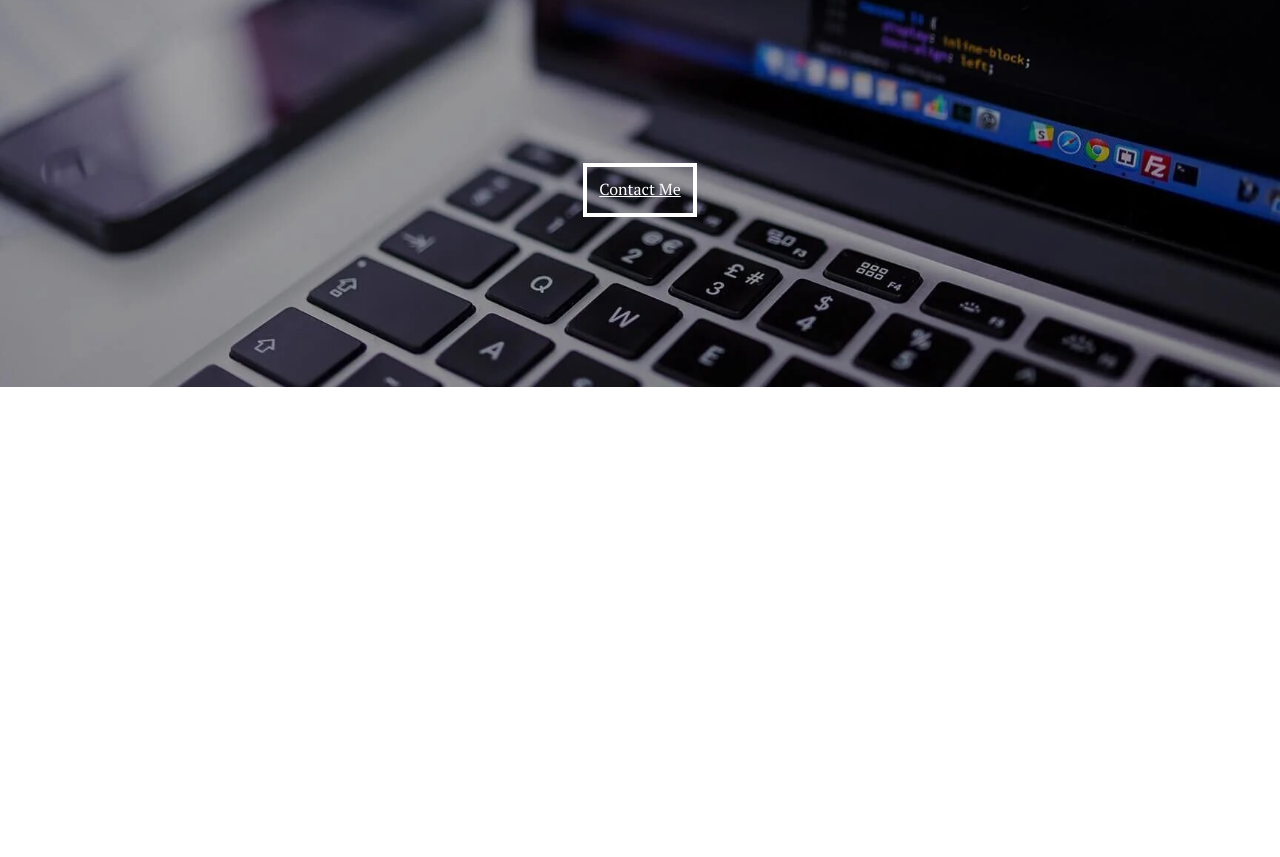
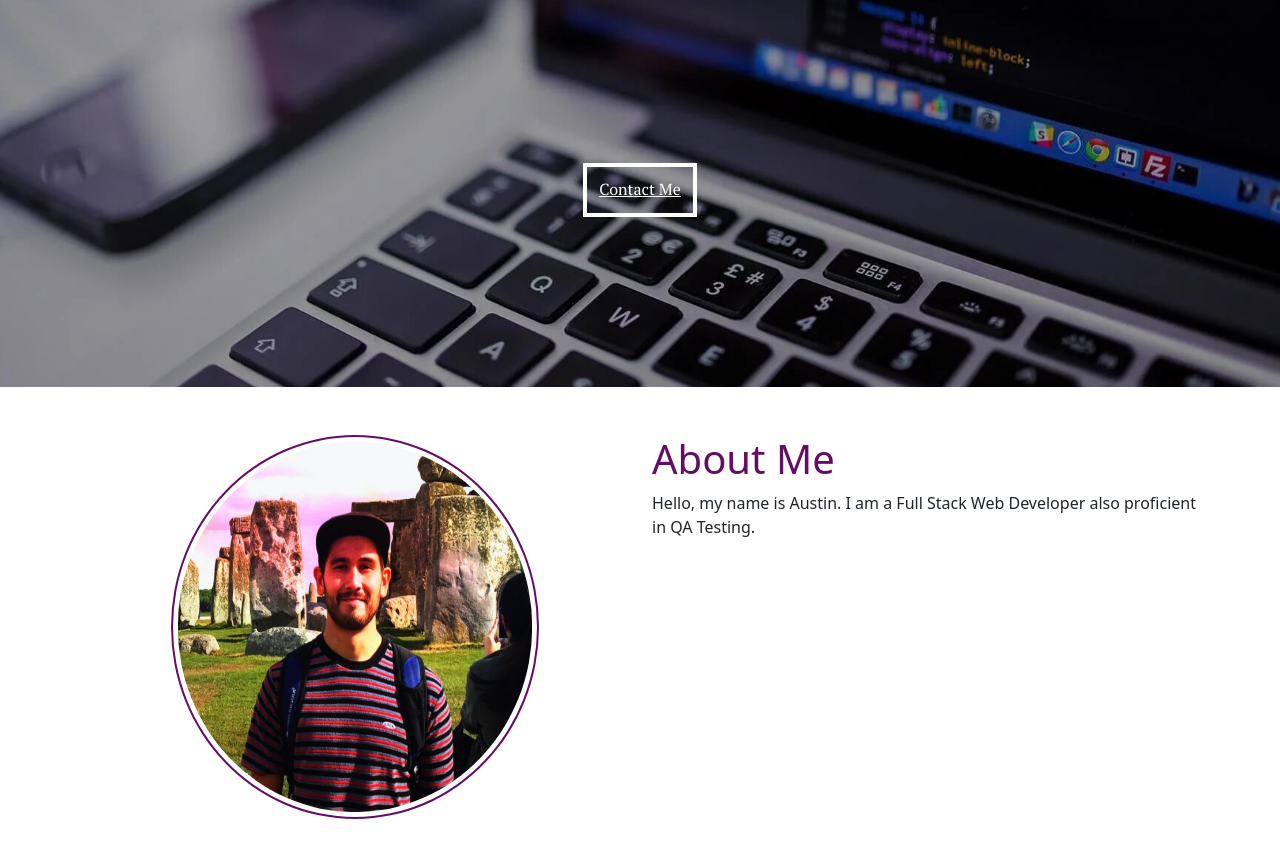
Before and after one commit to ausbosspoland/austinpoland-portfolio, a React (Create React App) app: page / in a window 1280 px wide. Shown: the part 525-1382 px from the top of the page. Before the commit the page ends 912 px from the top, so only its background shows below. Built offline with nearby package versions, Linux system fonts and the light colour scheme.

Commit message:
set up the about component and styled the profile img

```diff
--- a/src/App.css
+++ b/src/App.css
@@ -4,7 +4,7 @@
   --black: #000000;
   --sblue: #b0c4de;
   --pdark: rgba(255, 255, 255, 0);
-  --purplestuff: rgb(128, 0, 128);
+  --purplestuff: rgb(100, 13, 100);
   --pwhite: #ffffff;
 }
 
@@ -137,3 +137,29 @@ nav ul li {
   justify-content: center;
   text-align: center;
 }
+
+/******************* About myself section ****************************/
+.photo-wrapped {
+  display: flex;
+  justify-content: center;
+  align-items: center;
+}
+
+.profile-img {
+  width: 23rem;
+  height: 24rem;
+  border-radius: 50%;
+  padding: .3rem;
+  border: .15rem solid var(--purplestuff);
+}
+
+.heading-aboutmyself {
+  color: var(--purplestuff);
+}
+
+@media(max-width: 468px) {
+  .profile-img {
+    width: 10rem;
+    height: 11rem;
+  }
+}
--- a/src/App.js
+++ b/src/App.js
@@ -2,12 +2,14 @@ import './App.css';
 import "bootstrap/dist/css/bootstrap.min.css";
 import Navbar from "./components/Nav";
 import Header from "./components/Header";
+import About from "./components/About";
 
 function App() {
   return (
     <>
       <Navbar />
       <Header />
+      <About />
     </>
   );
 }
--- /dev/null
+++ b/src/components/About.js
@@ -0,0 +1,24 @@
+import React from "react";
+import myself from "../myself_aboutme.jpg";
+
+const About = () => {
+  return (
+    <div className="container py-5">
+        <div className="row">
+            <div className="col-lg-6 col-xm-12">
+                <div className="photo-wrapped">
+                    <img className="profile-img" src={myself} alt="myself..."/>
+                </div>
+            </div>
+            <div className="col-lg-6 col-xm-12">
+                <h1 className="heading-aboutmyself">About Me</h1>
+                <p>
+                    Hello, my name is Austin. I am a Full Stack Web Developer also proficient in QA Testing.
+                </p>
+            </div>
+        </div>
+    </div>
+  )
+}
+
+export default About
```
Also changed, not shown: src/myself_aboutme.jpg (added).
